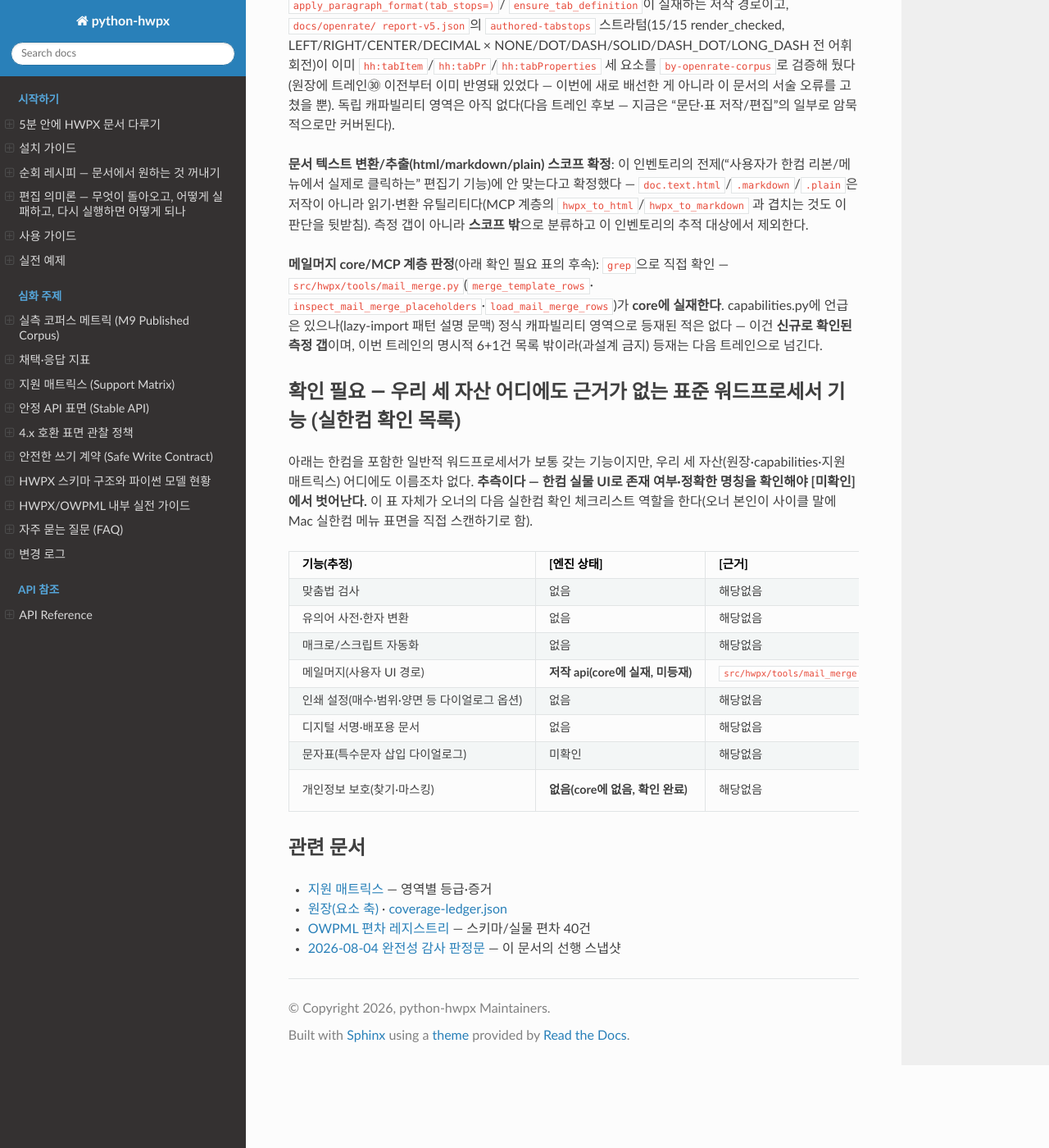
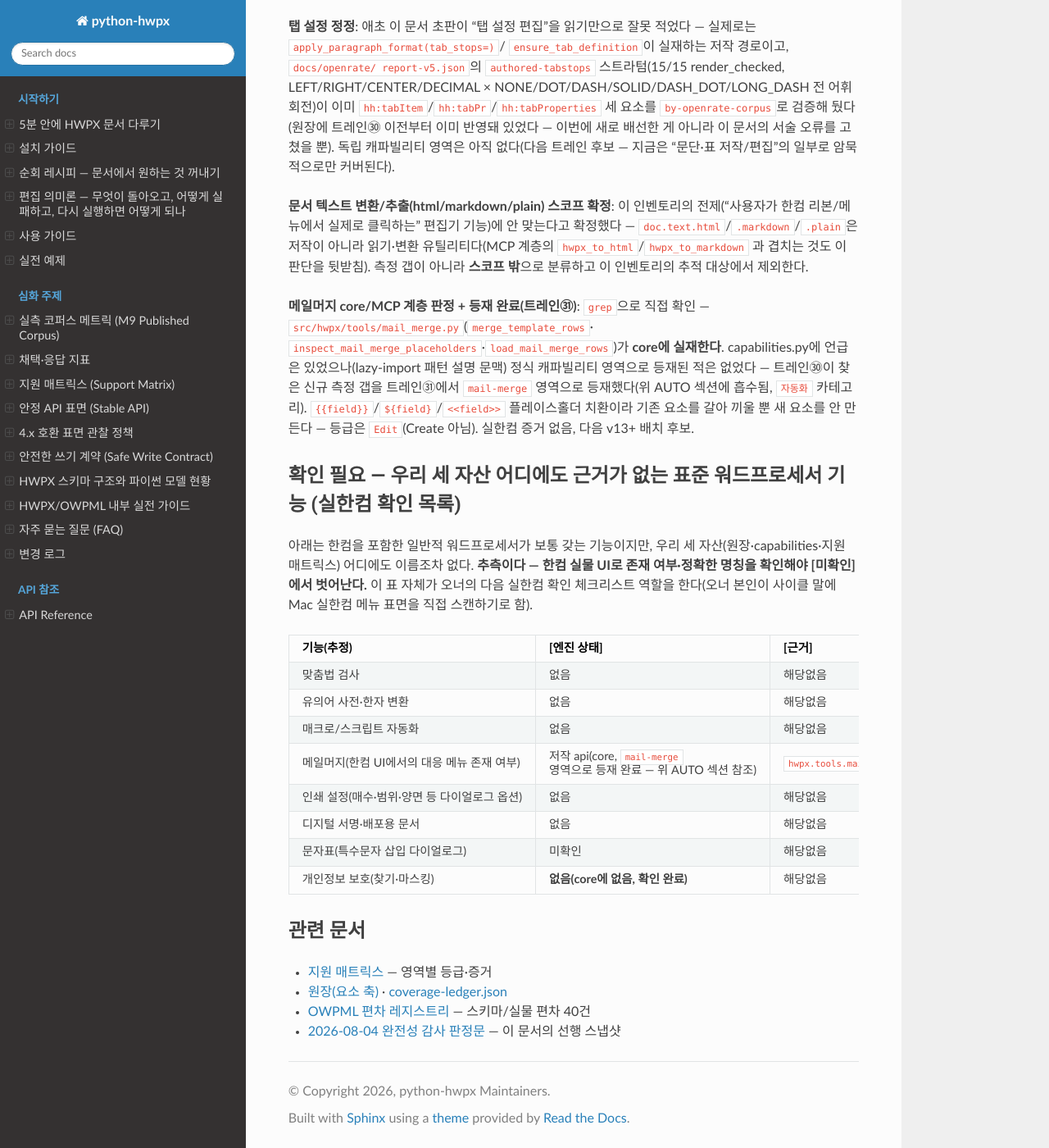
Before and after one commit to airmang/python-hwpx, a Sphinx documentation site: the page built from docs/editor-surface-inventory.md, in a window 1280 px wide and 1400 px high, scrolled down 3964 px. Shown: the whole window at 82% size. Built offline with Sphinx 7.4.7 and the Read the Docs theme 3.1.0, drawn with Linux system fonts in a browser that asks for light colours; some of the changed text lies outside the part shown.

Commit message:
docs: register mail_merge capability area (cycle 6.8 cleanup train, part A)
The last measurement gap train 30 found (src/hwpx/tools/mail_merge.py --
merge_template_rows/inspect_mail_merge_placeholders/load_mail_merge_rows,
real and substantial, confirmed core-level, previously unregistered).
Registered as a standalone area (namespace=None, same reasoning as
edit-plan -- it's a module function taking a template file path, not a
method on an already-open HwpxDocument). Grade is Edit, not Create: it
substitutes {{field}}/${field}/<<field>> placeholders into existing hp:t
text rather than constructing new elements, so no CAPABILITY_KEYWORDS
element registration applies here either (same as table-navigation-fill/
find-replace in train 30 -- the underlying hp:t/hp:run elements are
already claimed by "문단·표 저작/편집"). No real-Hancom evidence exists
for it, so no Render-verified claim -- flagged as a v13+ batch candidate.

This closes out the editor surface inventory's measurement-gap section
entirely (all 8 gaps + the 1 misattribution train 29 found are now either
registered or resolved with an explicit scope decision).

No new OWPML deviations found in this train's scope (checked hp:
pageBorderFill, the one part of page-layout's evidence trail train 30
didn't specifically verify -- already correctly implemented, schema
maxOccurs=3 already respected).

Co-Authored-By: Claude Fable 5 <noreply@anthropic.com>

```diff
--- a/docs/editor-surface-inventory.md
+++ b/docs/editor-surface-inventory.md
@@ -113,6 +113,7 @@ support-matrix.md` · `docs/coverage-ledger.json`)과 OWPML 스키마 ·
 
 | 기능 | 엔진 상태 | 근거 | 실한컴 검증 |
 |---|---|---|---|
+| 메일머지(placeholder 템플릿 배치 생성) | 저작 api | 지원 매트릭스 「메일머지(placeholder 템플릿 배치 생성)」(`Edit`) · capabilities 영역 `mail-merge` · 위치 모듈 — `hwpx.tools.mail_merge` | 미실측 |
 | 편집 계획 실행(edit plan) | 저작 api | 지원 매트릭스 「편집 계획 실행(edit plan)」(`Preserve·Edit`) · capabilities 영역 `edit-plan` · 위치 모듈 — `hwpx.plan` | 미실측 |
 
 <!-- AUTO-GENERATED:END -->
@@ -155,13 +156,15 @@ LEFT/RIGHT/CENTER/DECIMAL × NONE/DOT/DASH/SOLID/DASH_DOT/LONG_DASH 전
 과 겹치는 것도 이 판단을 뒷받침). 측정 갭이 아니라 **스코프 밖**으로
 분류하고 이 인벤토리의 추적 대상에서 제외한다.
 
-**메일머지 core/MCP 계층 판정**(아래 확인 필요 표의 후속): `grep`으로
-직접 확인 — `src/hwpx/tools/mail_merge.py`(`merge_template_rows`·
+**메일머지 core/MCP 계층 판정 + 등재 완료(트레인㉛)**: `grep`으로 직접
+확인 — `src/hwpx/tools/mail_merge.py`(`merge_template_rows`·
 `inspect_mail_merge_placeholders`·`load_mail_merge_rows`)가 **core에
-실재한다**. capabilities.py에 언급은 있으나(lazy-import 패턴 설명 문맥)
-정식 캐파빌리티 영역으로 등재된 적은 없다 — 이건 **신규로 확인된
-측정 갭**이며, 이번 트레인의 명시적 6+1건 목록 밖이라(과설계 금지)
-등재는 다음 트레인으로 넘긴다.
+실재한다**. capabilities.py에 언급은 있었으나(lazy-import 패턴 설명
+문맥) 정식 캐파빌리티 영역으로 등재된 적은 없었다 — 트레인㉚이 찾은
+신규 측정 갭을 트레인㉛에서 `mail-merge` 영역으로 등재했다(위 AUTO
+섹션에 흡수됨, `자동화` 카테고리). `{{field}}`/`${field}`/`<<field>>`
+플레이스홀더 치환이라 기존 요소를 갈아 끼울 뿐 새 요소를 안 만든다 —
+등급은 `Edit`(Create 아님). 실한컴 증거 없음, 다음 v13+ 배치 후보.
 
 ## 확인 필요 — 우리 세 자산 어디에도 근거가 없는 표준 워드프로세서 기능 (실한컴 확인 목록)
 
@@ -177,7 +180,7 @@ LEFT/RIGHT/CENTER/DECIMAL × NONE/DOT/DASH/SOLID/DASH_DOT/LONG_DASH 전
 | 맞춤법 검사 | 없음 | 해당없음 | 미실측 | 한컴 UI에 실재할 것이 거의 확실하나(언어 도구), 문서 구조 조작이 아니라 언어 분석이라 이 라이브러리의 스코프 밖일 가능성이 높다 — 스코프 판단 자체가 확인 필요 |
 | 유의어 사전·한자 변환 | 없음 | 해당없음 | 미실측 | 상동(언어 도구, 스코프 밖 가능성) |
 | 매크로/스크립트 자동화 | 없음 | 해당없음 | 미실측 | 한컴 자체 매크로 언어 — 이 라이브러리와는 다른 층위, 스코프 밖 확실도 높음 |
-| 메일머지(사용자 UI 경로) | **저작 api(core에 실재, 미등재)** | `src/hwpx/tools/mail_merge.py` | 미실측 | **트레인㉚에서 계층 판정 완료** — core 레벨 기능이다(위 "메일머지 core/MCP 계층 판정" 참조). 캐파빌리티 영역 등재는 다음 트레인 후보. 한컴 UI 자체에 "메일머지" 메뉴가 있는지는 여전히 확인 필요 |
+| 메일머지(한컴 UI에서의 대응 메뉴 존재 여부) | 저작 api(core, `mail-merge` 영역으로 등재 완료 — 위 AUTO 섹션 참조) | `hwpx.tools.mail_merge` | 미실측 | **엔진·등재 쪽은 트레인㉚·㉛에서 전부 해결**(core 실재 확인 + 정식 영역 등재). 남은 건 이거 하나뿐 — 한컴 UI 자체에 "메일머지"라는 이름의 메뉴가 실재하는지, 있다면 우리 placeholder 문법(`{{}}`/`${}`/`<<>>`)과 대응하는 개념인지는 여전히 [미확인] |
 | 인쇄 설정(매수·범위·양면 등 다이얼로그 옵션) | 없음 | 해당없음 | 미실측 | PDF export 자체는 automation 컴패니언 계층 소관(core는 문서 조작만) — 인쇄 다이얼로그 옵션이 OWPML에 저장되는 상태인지조차 미확인 |
 | 디지털 서명·배포용 문서 | 없음 | 해당없음 | 미실측 | "암호화 HWPX"(fail-closed 거부)와는 다른 기능일 가능성 — 배포용 문서는 편집 제한이지 암호화가 아닐 수 있다(한컴 UI 확인 필요) |
 | 문자표(특수문자 삽입 다이얼로그) | 미확인 | 해당없음 | 미실측 | UI 다이얼로그일 뿐 별도 OWPML 표현이 없을 가능성 — 있다면 이미 `add_run`의 텍스트 삽입으로 커버될 것 |
--- a/docs/support-matrix.md
+++ b/docs/support-matrix.md
@@ -51,6 +51,7 @@
 | 표 탐색 기반 채움(라벨 매칭 네비게이션) | Edit | `doc.tables.fill_by_path`/`.find_cell_by_label`/`.map`(6.8 트레인㉚ 등재, 코드는 이전 사이클부터 존재). "양식 채움(byte-splice)" 영역과는 다른 메커니즘(byte-splice가 아니라 라벨 매칭 기반 구조적 셀 채움) — 혼동 주의. 실한컴 증거 없음 |
 | 찾아바꾸기 | Edit | `doc.text.replace`/`.find_runs`(6.8 트레인㉚ 등재, 코드는 이전 사이클부터 존재). 실한컴 증거 없음(기존 텍스트를 갈아 끼우는 구조 편집이라 "표 구조 변경" 행과 성격이 비슷하다 — 렌더 검증 우선순위 판단은 다음 트레인으로 보류) |
 | 하이퍼링크·책갈피 | Create | `doc.refs.add_hyperlink`/`.add_bookmark`(6.8 트레인㉚에서 "네이티브 목차(TOC)/상호참조" 영역에서 분리 — 그 영역의 Render-verified 근거는 TOC 구조·페이지 정합뿐이라 하이퍼링크·책갈피를 한 번도 독립적으로 커버한 적이 없었다, 편집기 표면 인벤토리 트레인㉙ 발견). **정직하게 미실측으로 등재** — 다음 v12 배치가 이 영역의 첫 실한컴 판정이 된다(hp:label/v11의 전례와 같은 사슬) |
+| 메일머지(placeholder 템플릿 배치 생성) | Edit | `hwpx.tools.mail_merge.merge_template_rows`(6.8 트레인㉛ 등재, 코드는 이전 사이클부터 존재 — 편집기 표면 인벤토리 트레인㉙·계층 판정 트레인㉚이 찾을 때까지 캐파빌리티·매트릭스 어디에도 등재가 없었다). `{{field}}`/`${field}`/`<<field>>` 세 플레이스홀더 문법을 지원하는 템플릿 1개 + 행 데이터(csv/json/시퀀스)로 문서 N개를 배치 생성 — 기존 `hp:t` 텍스트를 치환하는 것이라 새 요소를 만들지 않는다(Create가 아니라 Edit). `strict`/`fit_policy`/`value_sanitizer` 등 운영 옵션 다수. 실한컴 증거 없음(openrate 코퍼스 어디에도 이 경로를 겨냥한 스트라텀이 없다) — 다음 v13+ 배치 후보 |
 
 ## 6.0 표면 위치
 
@@ -90,6 +91,7 @@
 | 표 탐색 기반 채움(라벨 매칭 네비게이션) | `doc.tables` |
 | 찾아바꾸기 | `doc.text` |
 | 하이퍼링크·책갈피 | `doc.refs` |
+| 메일머지(placeholder 템플릿 배치 생성) | 모듈 — `hwpx.tools.mail_merge` |
 
 5.x 의 옛 이름은 6.x 동안 계속 답하되 `DeprecationWarning` 을 내고 7.0 에서
 사라진다 — 대응표는 `docs/migration-6.0.md`.
```
Also changed, not shown: other parts of docs/editor-surface-inventory.md (+1 -1 lines), src/hwpx/data/contract_docs/support-matrix.md (+2 -0 lines), 3 other files.
